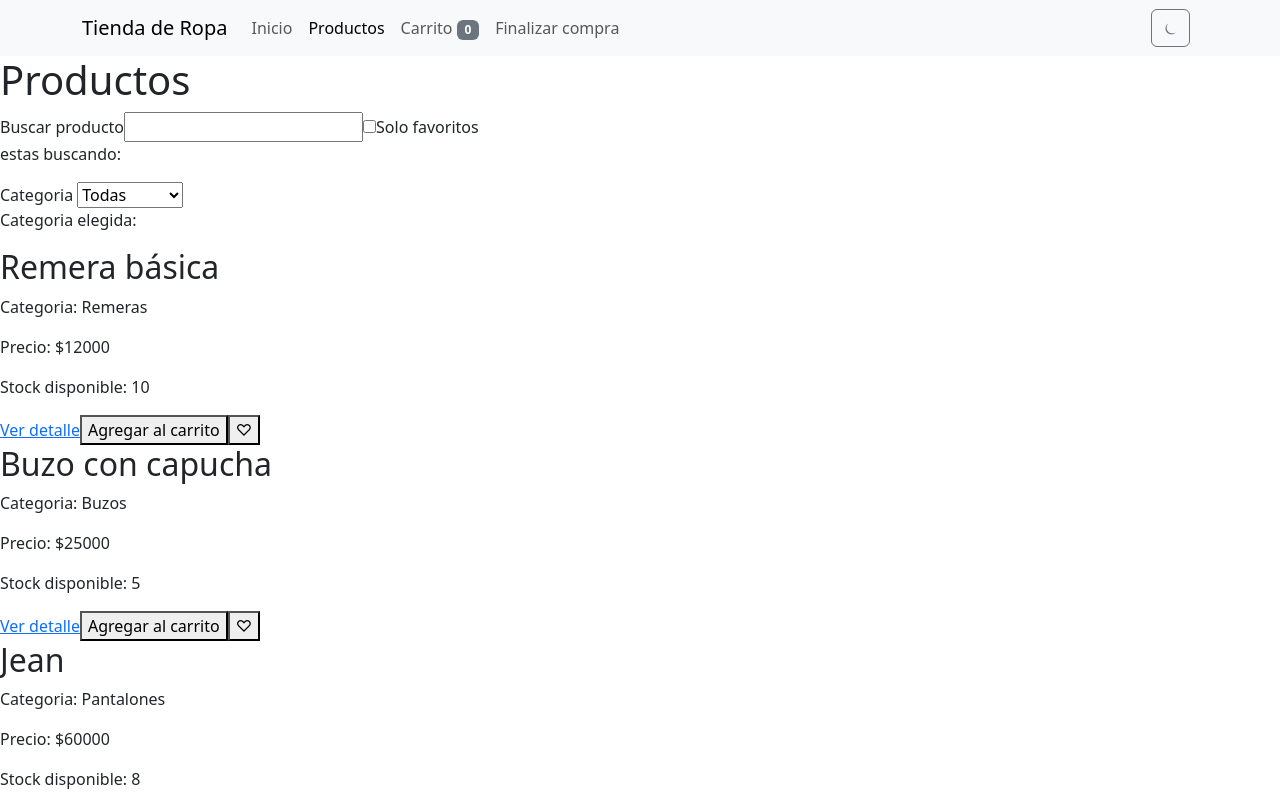
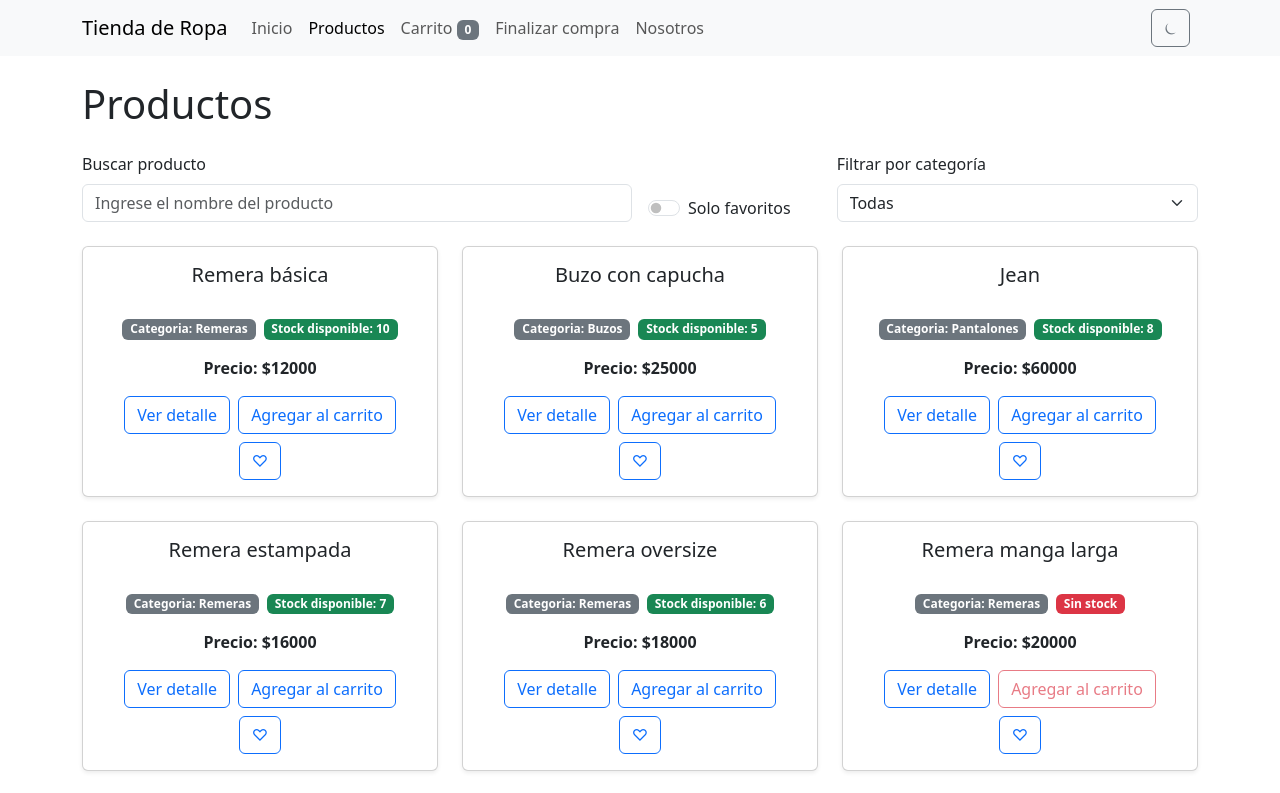
Before and after one commit to JereBryne/tienda-de-ropa, a React (Vite) app: page /productos in a window 1280 px wide. Shown: the top 793 px of the page. Built offline with nearby package versions, Linux system fonts and the light colour scheme.

Commit message:
crea nosotros.jsx y añade bootstrap en Productos

```diff
--- a/src/App.jsx
+++ b/src/App.jsx
@@ -5,6 +5,7 @@ import Carrito from "./pages/Carrito";
 import Inicio from "./pages/Inicio";
 import Footer from "./components/Footer";
 import Contacto from "./pages/Contacto";
+import Nosotros from "./pages/Nosotros";
 import { Routes, Route } from "react-router-dom";
 import { useState, useEffect } from "react";
 
@@ -135,6 +136,7 @@ function App() {
           path="/contacto"
           element={<Contacto carrito={carrito} onConfirmar={vaciarCarrito} />}
         />
+        <Route path="/nosotros" element={<Nosotros />} />
       </Routes>
       <Footer />
     </div>
--- a/src/components/Navbar.jsx
+++ b/src/components/Navbar.jsx
@@ -40,6 +40,10 @@ function Navbar({ cantidadProductos, tema, onCambiarTema }) {
             <Nav.Link as={NavLink} to="/contacto">
               Finalizar compra
             </Nav.Link>
+
+            <Nav.Link as={NavLink} to="/nosotros">
+              Nosotros
+            </Nav.Link>
           </Nav>
         </NavBs.Collapse>
       </Container>
--- a/src/components/ProductoCard.jsx
+++ b/src/components/ProductoCard.jsx
@@ -1,36 +1,66 @@
 import { Link } from "react-router-dom";
-function ProductoCard({ producto, carrito, onAgregar, esFavoritos, onFavoritos }) {
+import { Card, Button, Badge } from "react-bootstrap";
+
+function ProductoCard({
+  producto,
+  carrito,
+  onAgregar,
+  esFavoritos,
+  onFavoritos,
+}) {
   const cantidadEnCarrito = carrito.filter(
     (item) => item.id === producto.id,
   ).length;
 
   const stockDisponible = producto.stock - cantidadEnCarrito;
   return (
-    <article>
-      <h2>{producto.nombre}</h2>
-      <p>Categoria: {producto.categoria}</p>
-      <p>Precio: ${producto.precio}</p>
-      <p>
+    <Card className="h-100 shadow-sm">
+      <Card.Body className="d-flex flex-column text-center">
+        <Card.Title>{producto.nombre}</Card.Title>
+
+        <Card.Text className="fw-bold fs-5 mt-2">
+          {producto.descripcion}
+        </Card.Text>
+        <div className="d-flex flex-wrap justify-content-center gap-2 mb-2">
+          <Badge bg="secondary">Categoria: {producto.categoria}</Badge>
+          <Badge bg={stockDisponible > 0 ? "success" : "danger"}>
             {stockDisponible > 0
               ? `Stock disponible: ${stockDisponible}`
               : "Sin stock"}
-      </p>
-      <Link to={`/producto/${producto.id}`}>Ver detalle</Link>
-      <button
-        type="button"
+          </Badge>
+        </div>
+
+        <Card.Text className="fw-bold fs-6 mt-2">
+          Precio: ${producto.precio}
+        </Card.Text>
+
+        <div className="mt-auto d-flex flex-wrap justify-content-center gap-2">
+          <Button
+            as={Link}
+            to={`/producto/${producto.id}`}
+            variant="outline-primary"
+          >
+            Ver detalle
+          </Button>
+          <Button
+            variant={
+              stockDisponible <= 0 ? "outline-danger" : "outline-primary"
+            }
             disabled={stockDisponible <= 0}
             onClick={() => onAgregar(producto)}
           >
             Agregar al carrito
-      </button>
-      <button
-        type="button"
+          </Button>
+          <Button
+            variant="outline-primary"
             onClick={() => onFavoritos(producto.id)}
             aria-pressed={esFavoritos}
           >
             {esFavoritos ? "❤︎︎" : "♡︎"}
-      </button>
-    </article>
+          </Button>
+        </div>
+      </Card.Body>
+    </Card>
   );
 }
 export default ProductoCard;
--- a/src/pages/DetalleProducto.jsx
+++ b/src/pages/DetalleProducto.jsx
@@ -1,5 +1,6 @@
 import { useParams, Link } from "react-router-dom";
 import { productos } from "../data/productos";
+import { Button } from "react-bootstrap";
 
 function DetalleProducto({ carrito, onAgregar, favoritos, onFavoritos }) {
   const { id } = useParams();
@@ -27,21 +28,23 @@ function DetalleProducto({ carrito, onAgregar, favoritos, onFavoritos }) {
           ? `Stock disponible: ${stockDisponible}`
           : "Sin stock"}
       </p>
-      <button
-        type="button"
+      <Button
+        variant="secondary"
         disabled={stockDisponible <= 0}
         onClick={() => onAgregar(producto)}
       >
         Agregar al carrito
-      </button>
-       <button
-        type="button"
+      </Button>
+      <Button
+        variant="outline-danger"
         onClick={() => onFavoritos(producto.id)}
         aria-pressed={esFavorito}
       >
-        {esFavorito ? "Quitar de favoritos" : "Agregar a favoritos"}
-      </button>
-      <Link to="/productos">Volver al catálogo</Link>
+        {esFavorito ? "❤︎︎" : "♡︎"}
+      </Button>
+      <Button variant="outline-secondary" href="/productos">
+        Volver al catálogo
+      </Button>
     </main>
   );
 }
--- /dev/null
+++ b/src/pages/Nosotros.jsx
@@ -0,0 +1,49 @@
+import { Container, Row, Col, Card } from "react-bootstrap";
+
+function Nosotros() {
+  return (
+    <main>
+      <Container className="my-5">
+        <h1 className="text-center mb-4">Sobre nosotros</h1>
+        <p className="text-center lead mb-5">
+          Somos un emprendimiento de indumentaria que busca ofrecer prendas
+          básicas, cómodas y duraderas a precios accesibles.
+        </p>
+
+        <Row className="g-4">
+          <Col md={6}>
+            <Card className="h-100">
+              <Card.Body>
+                <Card.Title>Nuestra historia</Card.Title>
+                <Card.Text>
+                  Nacimos con la idea de crear una tienda simple, directa y
+                  pensada para el día a día. Creemos que una prenda bien elegida
+                  puede marcar la diferencia sin gastar de más. Por eso
+                  seleccionamos cada una de nuestras prendas con atención al
+                  detalle, priorizando la calidad y la comodidad.
+                </Card.Text>
+              </Card.Body>
+            </Card>
+          </Col>
+
+          <Col md={6}>
+            <Card className="h-100">
+              <Card.Body>
+                <Card.Title>Misión y valores</Card.Title>
+                <Card.Text>
+                  Nuestra misión es acercar indumentaria con estilo propio a
+                  todos, ofreciendo productos duraderos a precios justos.
+                  Valoramos la confianza que depositan nuestros clientes,
+                  priorizamos la atención cercana y creemos en compras simples,
+                  rápidas y sin complicaciones.
+                </Card.Text>
+              </Card.Body>
+            </Card>
+          </Col>
+        </Row>
+      </Container>
+    </main>
+  );
+}
+
+export default Nosotros;
--- a/src/pages/Productos.jsx
+++ b/src/pages/Productos.jsx
@@ -1,6 +1,7 @@
 import { useState } from "react";
 import ProductoCard from "../components/ProductoCard";
 import { productos } from "../data/productos";
+import { Container, Row, Col, Form, Alert } from "react-bootstrap";
 function Productos({ carrito, onAgregar, favoritos, onFavoritos }) {
   function normalizarTexto(texto) {
     return texto
@@ -30,29 +31,34 @@ function Productos({ carrito, onAgregar, favoritos, onFavoritos }) {
     return coincideNombre && coincideCategoria && coincideFavoritos;
   });
   return (
-    <main>
-      <h1>Productos</h1>
-      <label>
-        Buscar producto
-        <input
+    <Container as="main" className="my-4">
+      <h1 className="mb-4">Productos</h1>
+      <Row className="g-3 mb-4 align-items-end">
+        <Col md={6}>
+          <Form.Group controlId="busqueda">
+            <Form.Label>Buscar producto</Form.Label>
+            <Form.Control
               type="search"
+              placeholder="Ingrese el nombre del producto"
               value={busqueda}
               onChange={(evento) => setBusqueda(evento.target.value)}
             />
-      </label>
-      <label>
-        <input
-          type="checkbox"
+          </Form.Group>
+        </Col>
+
+        <Col md={2}>
+          <Form.Check
+            type="switch"
+            id="solo-favoritos"
+            label="Solo favoritos"
             checked={favoritosState}
             onChange={(evento) => onFavoritosState(evento.target.checked)}
           />
-        Solo favoritos
-      </label>
-
-      <p>estas buscando: {busqueda}</p>
-      <label>
-        Categoria{" "}
-        <select
+        </Col>
+        <Col md={4}>
+          <Form.Group controlId="categoria">
+            <Form.Label>Filtrar por categoría</Form.Label>
+            <Form.Select
               value={categoria}
               onChange={(evento) => setCategoria(evento.target.value)}
             >
@@ -60,24 +66,29 @@ function Productos({ carrito, onAgregar, favoritos, onFavoritos }) {
               <option value="Remeras">Remeras</option>
               <option value="Buzos">Buzos</option>
               <option value="Pantalones">Pantalones</option>
-        </select>
-      </label>
+            </Form.Select>
+          </Form.Group>
+        </Col>
+      </Row>
 
-      <p>Categoria elegida: {categoria}</p>
+      <Row xs={1} md={2} lg={3} className="g-4">
         {productosFiltrados.map((producto) => (
+          <Col key={producto.id}>
             <ProductoCard
-          key={producto.id}
               producto={producto}
               carrito={carrito}
               onAgregar={onAgregar}
               esFavoritos={favoritos.includes(producto.id)}
               onFavoritos={onFavoritos}
             />
+          </Col>
         ))}
+      </Row>
+
       {productosFiltrados.length === 0 && (
-        <p>No encontramos productos con esos filtros</p>
+        <Alert variant="danger">No encontramos productos con esos filtros.</Alert>
       )}
-    </main>
+    </Container>
   );
 }
 export default Productos;
```
Lines whose indentation alone changed are shown as unchanged.
